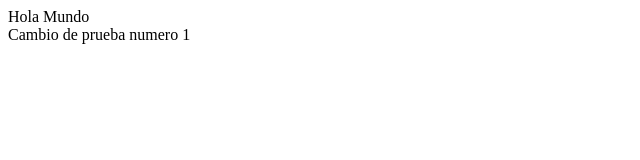
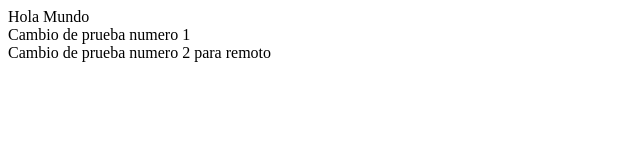
Before and after one commit to MiguelRoldan2016/proyCIE2021, a plain HTML site: page index.html in a window 1280 px wide. Shown: the whole page, without its empty margins (0-640 px from the left). Drawn offline with Linux system fonts and the light colour scheme.

Commit message:
Tercer cambio, en repo remoto

```diff
--- a/index.html
+++ b/index.html
@@ -1,4 +1,5 @@
 <body>
     Hola Mundo
     <div>Cambio de prueba numero 1</div>
+    <div>Cambio de prueba numero 2 para remoto</div>
 </body>
```
